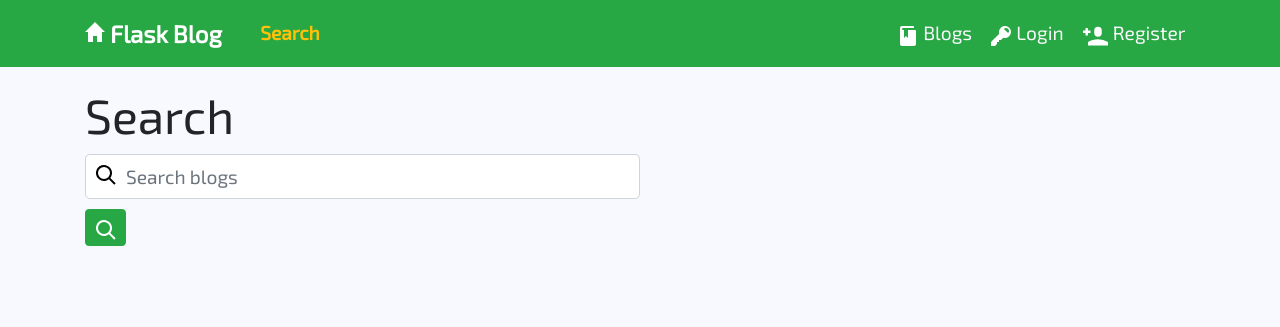
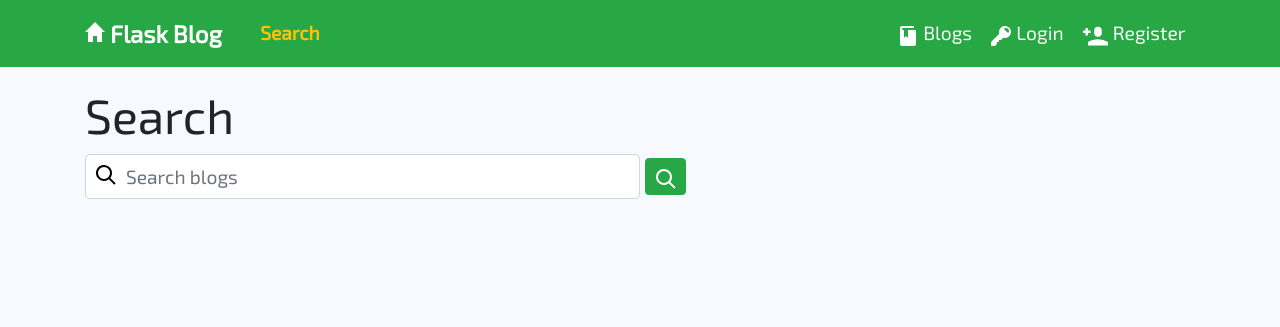
Before and after one commit to ey7/project-three, a Flask app: page /search in a window 1280 px wide. Shown: the top 327 px of the page. Run offline with Flask 2, Linux system fonts and the light colour scheme; data that the repository does not hold is empty; some libraries are stand-ins or nearby versions.

Commit message:
put search button into form and used display flex to align on page

```diff
--- a/static/css/style.css
+++ b/static/css/style.css
@@ -183,10 +183,20 @@ h2 {
     color: #28a745;
 }
 
-/* search button on search and blogs pages */
-.search-button {
-    margin-top: 10px;
+/* searchbox on blogs and search pages */
+/* code credit: https://www.w3schools.com/howto/howto_css_inline_form.asp; */
+.searchbox {
+    display: flex;
+    flex-flow: row wrap;
+    align-items: center;
+    margin-bottom: 20px;
 }
+/* searchbox button on search and blogs pages */
+.searchbox button {
+    margin-left: 5px
+}
+
+
 
 /* ------------------ general media queries ------------------- */
 
--- a/templates/search.html
+++ b/templates/search.html
@@ -4,13 +4,15 @@
 
 		<h1 class="mb-2">Search</h1>
 			<!-- search form -->
-			<form action="{{ url_for('search', search_query=search_query, current_page=current_page, results=results) }}">
+			<form class="searchbox" action="{{ url_for('search', search_query=search_query, current_page=current_page, results=results) }}">
                 <input type="text" class="form-control form-search" name="search_query" placeholder="Search blogs">
+                <!-- search button -->
+            	<button class="btn btn-sm btn-success">
+                	<img src="{{ url_for('static', filename='images/search.svg') }}" class="search-icon"
+                	alt="Search Blog">
+                </button>
             </form>
-            	<!-- search button -->
-            	<button class="btn btn-sm search-button btn-success">
-                	<img src="{{ url_for('static', filename='images/search.svg') }}" class="search-icon" alt="Search Blog">
-                </button>
+
 
 			<!-- Search Results Count -->
 			<div>
```
Also changed, not shown: templates/blogs.html (+6 -6 lines).
